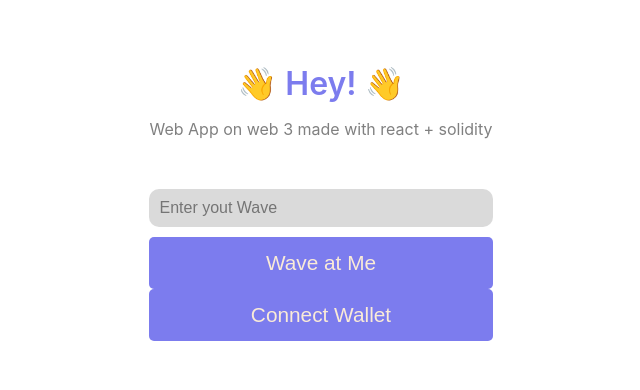
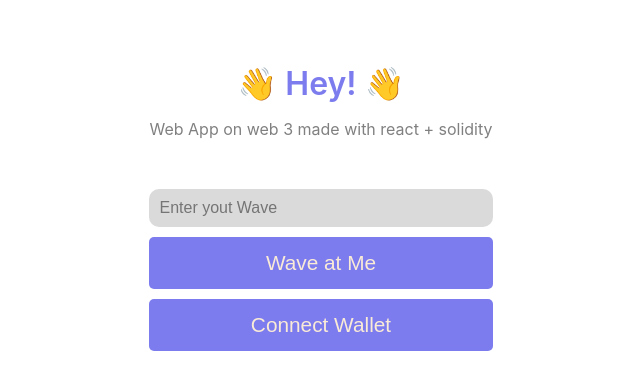
Before and after one commit to Maxvyr/eth_portal_app_front, a React (Create React App) app: page / in a window 1280 px wide. Shown: the top 390 px of the page, without its empty margins (319-959 px from the left). Built offline with nearby package versions, Linux system fonts and the light colour scheme; the HTML template or start-up script is replaced by a standard one.

Commit message:
:lipstick: update design

```diff
--- a/src/App.js
+++ b/src/App.js
@@ -85,15 +85,6 @@ export default function App() {
     }
   }
 
-  //run function load page
-  // useEffect(() => {
-  //   const onLoad = async () => {
-  //     await checkIfWalletIsConnected();
-  //     await getAllWaves();
-  //   };
-  //   window.addEventListener('load', onLoad);
-  //   return () => window.removeEventListener('load', onLoad);
-  // }, [getAllWaves])
   useEffect(() => {
     let wavePortalContract;
 
@@ -182,6 +173,7 @@ export default function App() {
             <button type="submit" className="waveButton">Wave at Me</button>
           </form>
           </div>
+          <div className="sized-box"></div>
         {/* if no current wallet connect */}
         {!currentAccount && (
           <button className="waveButton" onClick={connectWallet}>
--- a/src/index.css
+++ b/src/index.css
@@ -16,6 +16,10 @@ code {
   color: rgb(124, 124, 238);
 }
 
+.sized-box {
+  height: 10px;
+}
+
 .waveButton {
   background-color: rgb(124, 124, 238);
   color: antiquewhite;
```
